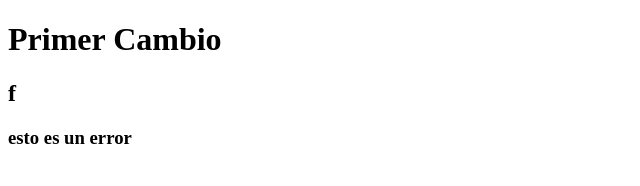
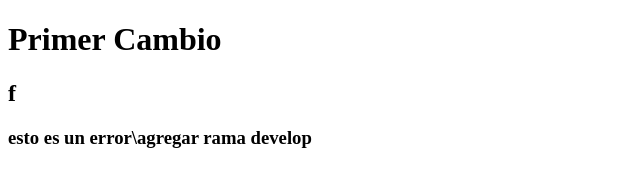
Before and after one commit to rubinazuma/repositorioPrueba, a plain HTML site: page index.html in a window 1280 px wide. Shown: the whole page, without its empty margins (0-640 px from the left). Drawn offline with Linux system fonts and the light colour scheme.

Commit message:
Agregar a rama develop

```diff
--- a/index.html
+++ b/index.html
@@ -13,7 +13,7 @@
         f
     </h2>
     <h3>
-        esto es un error
+        esto es un error\agregar rama develop
     </h3>
 </body>
 </html>
```
